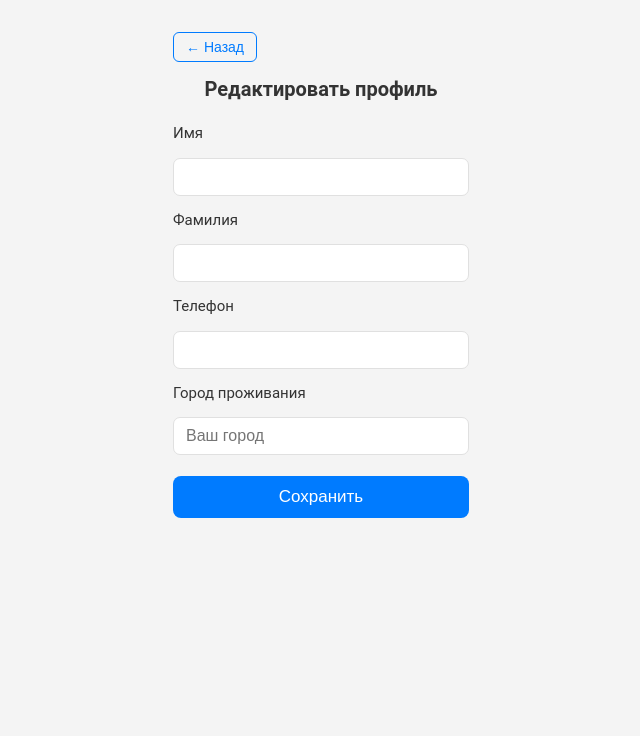
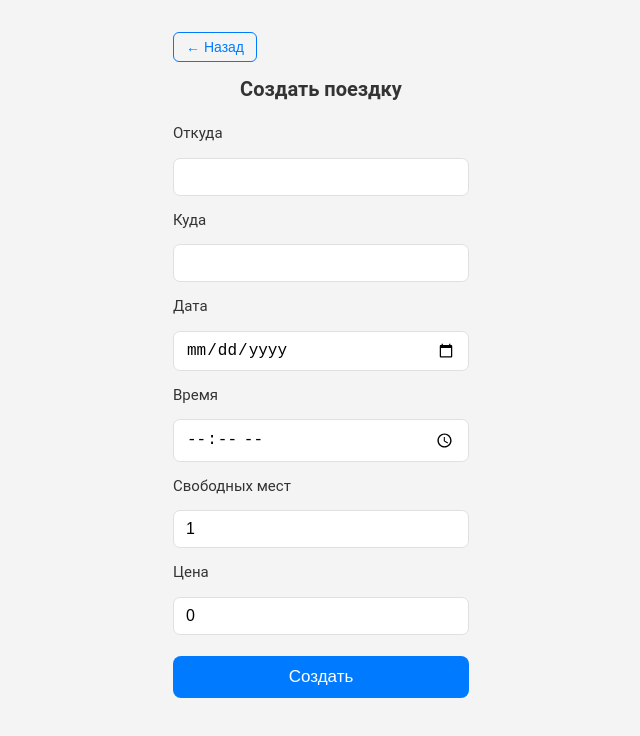
Before and after one commit to ragshata/frontend-carshare, a Vue app: page /offer-trip in a window 1280 px wide. Shown: the top 736 px of the page, without its empty margins (319-959 px from the left). Built offline with nearby package versions, Linux system fonts and the light colour scheme.

Commit message:
re mainscreen

```diff
--- a/src/pages/EditTrip.vue
+++ b/src/pages/EditTrip.vue
@@ -1,19 +1,25 @@
 <template>
-  <div class="edit-profile-page">
+  <div class="edit-trip-page">
     <button class="back-button" @click="router.back()">← Назад</button>
-    <h2 class="title">Редактировать профиль</h2>
+    <h2 class="title">Редактировать поездку</h2>
     <form class="form" @submit.prevent="save">
-      <label>Имя</label>
-      <input v-model="first_name" type="text" required maxlength="40" />
+      <label>Откуда</label>
+      <input v-model="from_" type="text" required maxlength="40" />
 
-      <label>Фамилия</label>
-      <input v-model="last_name" type="text" maxlength="40" />
+      <label>Куда</label>
+      <input v-model="to" type="text" required maxlength="40" />
 
-      <label>Телефон</label>
-      <input v-model="phone" type="tel" maxlength="20" />
+      <label>Дата</label>
+      <input v-model="date" type="date" required />
 
-      <label>Город проживания</label>
-      <input v-model="city" type="text" required maxlength="40" placeholder="Ваш город" />
+      <label>Время</label>
+      <input v-model="time" type="time" required />
+
+      <label>Свободных мест</label>
+      <input v-model.number="seats" type="number" min="1" required />
+
+      <label>Цена</label>
+      <input v-model.number="price" type="number" min="0" required />
 
       <button class="btn" type="submit" :disabled="loading">Сохранить</button>
     </form>
@@ -22,44 +28,61 @@
 </template>
 
 <script setup lang="ts">
-import { ref } from "vue";
-import { useRouter } from "vue-router";
-import { useAuthStore } from "@/store/auth";
-import { updateProfileById } from "@/api/users";
+import { ref, onMounted } from "vue";
+import { useRouter, useRoute } from "vue-router";
+import { getTrip, updateTrip } from "@/api/trips";
 import Toast from "@/components/Toast.vue";
 
 const router = useRouter();
-const auth = useAuthStore();
+const route = useRoute();
 const toastRef = ref<InstanceType<typeof Toast> | null>(null);
 
-const first_name = ref(auth.user.first_name || "");
-const last_name = ref(auth.user.last_name || "");
-const phone = ref(auth.user.phone || "");
-const city = ref(auth.user.city || "");
 const loading = ref(false);
 
-async function save() {
-  if (!first_name.value || !city.value) {
-    toastRef.value?.show("Заполните все обязательные поля");
+// Все поля поездки
+const from_ = ref("");
+const to = ref("");
+const date = ref("");
+const time = ref("");
+const seats = ref(1);
+const price = ref(0);
+
+onMounted(async () => {
+  const tripId = Number(route.params.id);
+  if (!tripId) {
+    toastRef.value?.show("Ошибка: не найдена поездка!");
+    router.back();
     return;
   }
+  try {
+    const trip = await getTrip(tripId);
+    from_.value = trip.from_ || "";
+    to.value = trip.to || "";
+    date.value = trip.date || "";
+    time.value = trip.time || "";
+    seats.value = trip.seats || 1;
+    price.value = trip.price || 0;
+  } catch {
+    toastRef.value?.show("Ошибка загрузки поездки");
+    router.back();
+  }
+});
+
+async function save() {
   loading.value = true;
   try {
-    await updateProfileById({
-      id: auth.user.id,
-      first_name: first_name.value,
-      last_name: last_name.value,
-      phone: phone.value,
-      city: city.value
+    await updateTrip({
+      id: Number(route.params.id),
+      from_: from_.value,
+      to: to.value,
+      date: date.value,
+      time: time.value,
+      seats: seats.value,
+      price: price.value,
     });
-    toastRef.value?.show("Профиль обновлён!");
-    // Локально обновляем пользователя:
-    auth.user.first_name = first_name.value;
-    auth.user.last_name = last_name.value;
-    auth.user.phone = phone.value;
-    auth.user.city = city.value;
-    setTimeout(() => router.push("/profile"), 700);
-  } catch (e) {
+    toastRef.value?.show("Поездка обновлена!");
+    setTimeout(() => router.push("/manage-trips"), 700);
+  } catch {
     toastRef.value?.show("Ошибка сохранения!");
   }
   loading.value = false;
@@ -67,22 +90,22 @@ async function save() {
 </script>
 
 <style scoped>
-.edit-profile-page {
+.edit-trip-page {
   padding: 16px;
   min-height: 100vh;
-  background: var(--color-background);
+  background: var(--color-background, #fafbfc);
 }
 .title {
   font-size: 20px;
   font-weight: bold;
   margin-bottom: 18px;
-  color: var(--color-text-primary);
+  color: var(--color-text-primary, #232323);
   text-align: center;
 }
 .back-button {
   background: transparent;
-  border: 1px solid var(--color-primary);
-  color: var(--color-primary);
+  border: 1px solid var(--color-primary, #007bff);
+  color: var(--color-primary, #007bff);
   border-radius: 6px;
   padding: 6px 12px;
   font-size: 14px;
@@ -105,7 +128,7 @@ input {
   outline: none;
 }
 .btn {
-  background: var(--color-primary);
+  background: var(--color-primary, #007bff);
   color: white;
   border: none;
   padding: 11px 18px;
--- a/src/pages/MainScreen.vue
+++ b/src/pages/MainScreen.vue
@@ -1,42 +1,103 @@
 <template>
-  <div class="container">
-    <!-- Можешь оставить приветствие или лого, а кнопок не будет -->
-    <h2 style="text-align:center;margin-top:60px;">Добро пожаловать в CarShare TJ!</h2>
-    <p style="text-align:center;">Для навигации используйте большую кнопку Telegram внизу 👇</p>
+  <div class="main-menu-page">
+    <h2>Добро пожаловать в CarShare TJ!</h2>
+    <div class="menu-buttons">
+      <button class="menu-btn" @click="go('/find-trip')">🚗 Найти поездку</button>
+      <button class="menu-btn" @click="go('/manage-trips')">📝 Мои поездки</button>
+      <button class="menu-btn" @click="go('/offer-trip')">➕ Создать поездку</button>
+      <button class="menu-btn" @click="go('/profile')">👤 Профиль</button>
+      <button class="menu-btn" @click="go('/help')">❓ Помощь / FAQ</button>
+    </div>
+    <div class="info">Навигация через Telegram кнопку снизу — или этими кнопками 👆</div>
   </div>
 </template>
 
+
 <script setup lang="ts">
-import { onMounted, onBeforeUnmount } from 'vue';
-import { useRouter } from 'vue-router';
+import { onMounted, onBeforeUnmount } from "vue";
+import { useRouter } from "vue-router";
 
 const router = useRouter();
 
-onMounted(() => {
+function go(path: string) {
+  router.push(path);
+}
+
+function setMainButton() {
   const tg = (window as any).Telegram?.WebApp;
   if (!tg) return;
+  tg.ready();
+  tg.MainButton.setText("🚗 Найти поездку");
+  tg.MainButton.setParams({ color: "#007bff", text_color: "#ffffff" });
+  tg.MainButton.show();
+  tg.MainButton.onClick(() => go("/find-trip"));
 
-  tg.ready();
-  tg.MainButton.setText('🚗 Найти поездку');
-  tg.MainButton.setParams({ color: '#007bff', text_color: '#ffffff' });
-  tg.MainButton.show();
+  // Поддержка BackButton (шаг назад)
+  tg.BackButton.show();
+  tg.BackButton.onClick(() => {
+    // Вернуть на этот главный экран
+    router.push("/main");
+  });
+}
 
-  // Слушаем клик — переход на нужный экран
-  const handleClick = () => {
-    router.push('/find-trip');
-  };
-  tg.MainButton.onClick(handleClick);
-
-  // Если нужно — меняй MainButton после перехода на другие страницы (например, через глобальный beforeEach)
+onMounted(() => {
+  setMainButton();
 });
 
 onBeforeUnmount(() => {
   const tg = (window as any).Telegram?.WebApp;
   tg?.MainButton?.hide();
   tg?.MainButton?.offClick?.();
+  tg?.BackButton?.hide?.();
+  tg?.BackButton?.offClick?.();
 });
 </script>
 
 <style scoped>
-/* можно убрать или сделать приветственный экран */
+.main-menu-page {
+  padding: 16px;
+  min-height: 100vh;
+  display: flex;
+  flex-direction: column;
+  align-items: center;
+  background: var(--color-background, #f7f7f7);
+}
+h2 {
+  font-size: 22px;
+  font-weight: bold;
+  margin-top: 48px;
+  margin-bottom: 22px;
+  color: var(--color-text-primary, #232323);
+  text-align: center;
+}
+.menu-buttons {
+  display: flex;
+  flex-direction: column;
+  gap: 16px;
+  width: 100%;
+  max-width: 320px;
+  margin-bottom: 32px;
+}
+.menu-btn {
+  width: 100%;
+  padding: 14px 0;
+  font-size: 18px;
+  font-weight: 500;
+  background: #fff;
+  border: 2px solid var(--color-primary, #007bff);
+  border-radius: 12px;
+  color: var(--color-primary, #007bff);
+  cursor: pointer;
+  transition: background 0.18s;
+}
+.menu-btn:hover {
+  background: var(--color-primary, #007bff);
+  color: #fff;
+}
+.info {
+  font-size: 15px;
+  color: var(--color-text-secondary, #888);
+  text-align: center;
+  margin-top: 18px;
+}
 </style>
--- a/src/pages/OfferTrip.vue
+++ b/src/pages/OfferTrip.vue
@@ -1,2 +1,139 @@
-<template><div class="p-6 text-lg">Экран «Предложить поездку»</div></template>
-<script setup lang="ts"></script>
+<template>
+  <div class="offer-trip-page">
+    <button class="back-button" @click="router.back()">← Назад</button>
+    <h2 class="title">Создать поездку</h2>
+    <form class="form" @submit.prevent="save">
+      <label>Откуда</label>
+      <input v-model="from_" type="text" required maxlength="40" />
+
+      <label>Куда</label>
+      <input v-model="to" type="text" required maxlength="40" />
+
+      <label>Дата</label>
+      <input v-model="date" type="date" required />
+
+      <label>Время</label>
+      <input v-model="time" type="time" required />
+
+      <label>Свободных мест</label>
+      <input v-model.number="seats" type="number" min="1" required />
+
+      <label>Цена</label>
+      <input v-model.number="price" type="number" min="0" required />
+
+      <button class="btn" type="submit" :disabled="loading">Создать</button>
+    </form>
+    <Toast ref="toastRef" />
+  </div>
+</template>
+
+<script setup lang="ts">
+import { reactive, ref, onMounted, onBeforeUnmount } from 'vue';
+import { useRouter } from "vue-router";
+import { useAuthStore } from "@/store/auth";
+import { createTrip } from "@/api/trips";
+import Toast from "@/components/Toast.vue";
+
+const router = useRouter();
+const auth = useAuthStore();
+const toastRef = ref<InstanceType<typeof Toast> | null>(null);
+const loading = ref(false);
+
+// Все поля новой поездки
+const from_ = ref("");
+const to = ref("");
+const date = ref("");
+const time = ref("");
+const seats = ref(1);
+const price = ref(0);
+
+onMounted(() => {
+  const tg = (window as any).Telegram?.WebApp;
+  if (tg?.BackButton) {
+    tg.BackButton.show();
+    tg.BackButton.onClick(() => {
+      router.back(); // или router.back()
+    });
+  }
+});
+onBeforeUnmount(() => {
+  const tg = (window as any).Telegram?.WebApp;
+  tg?.BackButton?.hide();
+  tg?.BackButton?.offClick?.();
+});
+
+async function save() {
+  if (!from_.value || !to.value || !date.value || !time.value) {
+    toastRef.value?.show("Заполните все поля!");
+    return;
+  }
+  loading.value = true;
+  try {
+    await createTrip({
+      from_: from_.value,
+      to: to.value,
+      date: date.value,
+      time: time.value,
+      seats: seats.value,
+      price: price.value,
+      owner_id: auth.user.id, // или ownerId, если поле называется иначе в бэке
+    });
+    toastRef.value?.show("Поездка создана!");
+    setTimeout(() => router.push("/manage-trips"), 700);
+  } catch {
+    toastRef.value?.show("Ошибка создания поездки!");
+  }
+  loading.value = false;
+}
+</script>
+
+<style scoped>
+.offer-trip-page {
+  padding: 16px;
+  min-height: 100vh;
+  background: var(--color-background, #fafbfc);
+}
+.title {
+  font-size: 20px;
+  font-weight: bold;
+  margin-bottom: 18px;
+  color: var(--color-text-primary, #232323);
+  text-align: center;
+}
+.back-button {
+  background: transparent;
+  border: 1px solid var(--color-primary, #007bff);
+  color: var(--color-primary, #007bff);
+  border-radius: 6px;
+  padding: 6px 12px;
+  font-size: 14px;
+  cursor: pointer;
+  margin-bottom: 12px;
+  transition: background 0.2s ease;
+}
+.form {
+  display: flex;
+  flex-direction: column;
+  gap: 13px;
+  max-width: 380px;
+  margin: 0 auto;
+}
+input {
+  padding: 9px 12px;
+  border-radius: 7px;
+  border: 1px solid var(--color-border, #bbb);
+  font-size: 16px;
+  outline: none;
+}
+.btn {
+  background: var(--color-primary, #007bff);
+  color: white;
+  border: none;
+  padding: 11px 18px;
+  border-radius: 8px;
+  font-size: 17px;
+  cursor: pointer;
+  margin-top: 8px;
+  transition: background 0.2s;
+}
+</style>
--- a/src/router/index.ts
+++ b/src/router/index.ts
@@ -3,7 +3,7 @@ import { createRouter, createWebHistory, RouteRecordRaw } from 'vue-router';
 const routes: Array<RouteRecordRaw> = [
   { path: '/',      name: 'Home',     component: () => import('@/pages/MainScreen.vue') },
   { path: '/find-trip', name: 'FindTrip', component: () => import('@/pages/FindTrip.vue'), },
-  { path: '/offer-trip', name: 'OfferTrip', component: () => import('@/pages/EditTrip.vue'), },
+  { path: '/offer-trip', name: 'OfferTrip', component: () => import('@/pages/OfferTrip.vue'), },
   { path: "/trip/:id/passengers", name: "TripPassengers", component: () => import("@/pages/TripPassengers.vue")},
   { path: '/profile',    name: 'Profile',   component: () => import('@/pages/Profile.vue') },
   { path: '/help',       name: 'Help',      component: () => import('@/pages/Help.vue') },
```
Also changed, not shown: src/api/trips.ts (+18 -5 lines), src/pages/EditProfile.vue (+17 -6 lines), src/pages/FindTrip.vue (+17 -0 lines), src/pages/Help.vue (+16 -1 lines), src/pages/ManageTrips.vue (+17 -1 lines), src/pages/Profile.vue (+14 -8 lines).
